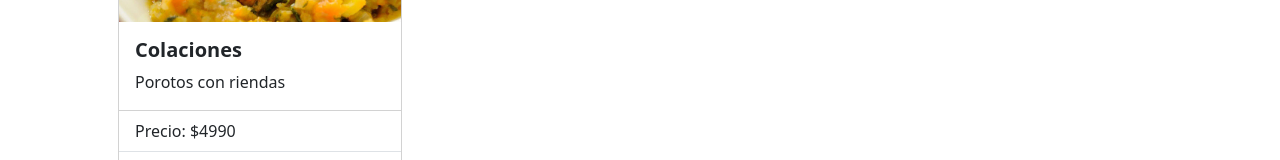
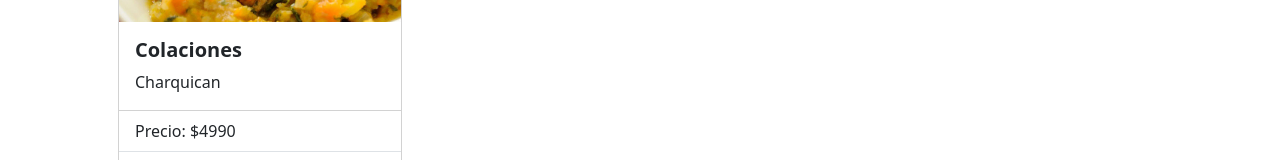
Before and after one commit to michelanyelo/SuricataRouter-DL, a Vue app: page /productos in a window 1280 px wide. Shown: the part 494-654 px from the top of the page. Built offline with nearby package versions, Linux system fonts and the light colour scheme.

Commit message:
M6D10 desafio: Update description of 'Colaciones' product from 'Porotos con riendas' to 'Charquican'

```diff
--- a/src/views/ProductosView.vue
+++ b/src/views/ProductosView.vue
@@ -20,7 +20,7 @@ const cards = [
     {
         id: 1,
         nombre: 'Colaciones',
-        descripcion: 'Porotos con riendas',
+        descripcion: 'Charquican',
         precio: '$4990',
         porcion: 'Para 1 persona'
     }
```
